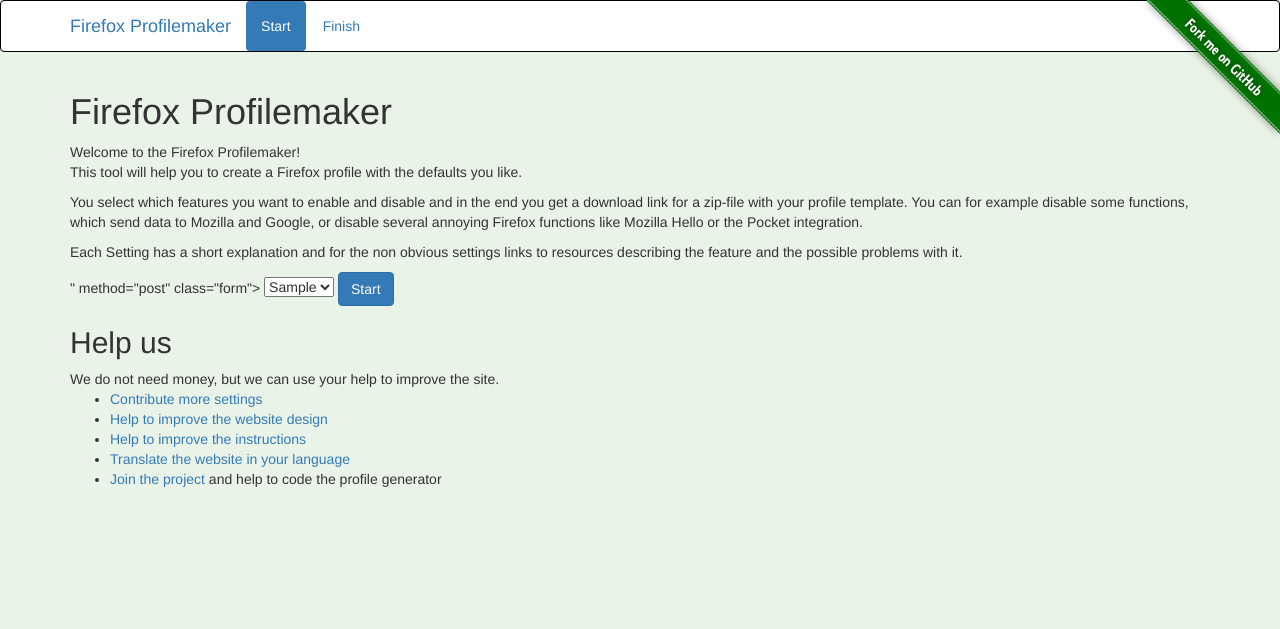
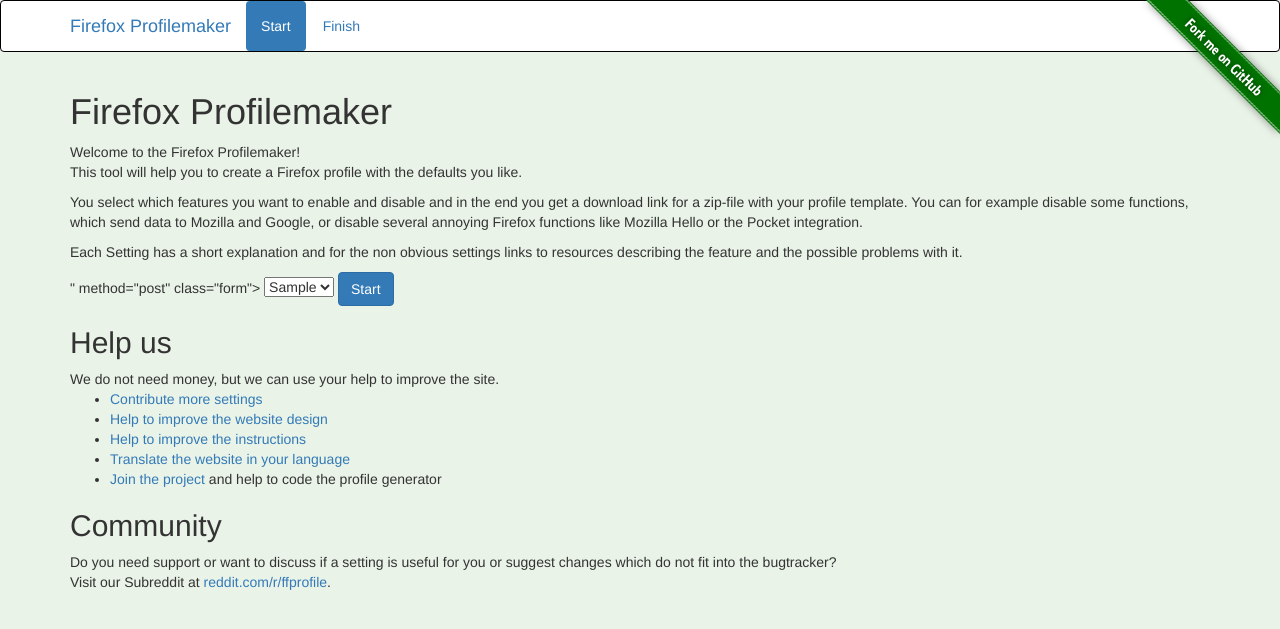
Before and after one commit to allo-/ffprofile, a Django app: template templates/main.html in a window 1280 px wide. Shown: the top 629 px of the page. Run offline with Django 3.2, Linux system fonts and the light colour scheme; the template is opened without the code that fills it: most values are stand-ins (such as "Sample title", 1, 10 or a date in 2020); form fields are guessed from the names that the template uses; some libraries are stand-ins or nearby versions.

Commit message:
Added the reddit community URL

```diff
--- a/templates/main.html
+++ b/templates/main.html
@@ -80,6 +80,10 @@
                         <li><a href="https://github.com/allo-/firefox-profilemaker/issues/88">Translate the website in your language</a></li>
                         <li><a href="https://github.com/allo-/firefox-profilemaker">Join the project</a> and help to code the profile generator</li>
                 </ul>
+                <h2>Community</h2>
+                Do you need support or want to discuss if a setting is useful for you or suggest changes which do not fit into the bugtracker?
+                <br />
+                Visit our Subreddit at <a href="https://www.reddit.com/r/ffprofile/">reddit.com/r/ffprofile</a>.
             </div>
         {% for form in forms %}
             <div id="{{ form.id }}" class="tab-pane fade">
```
